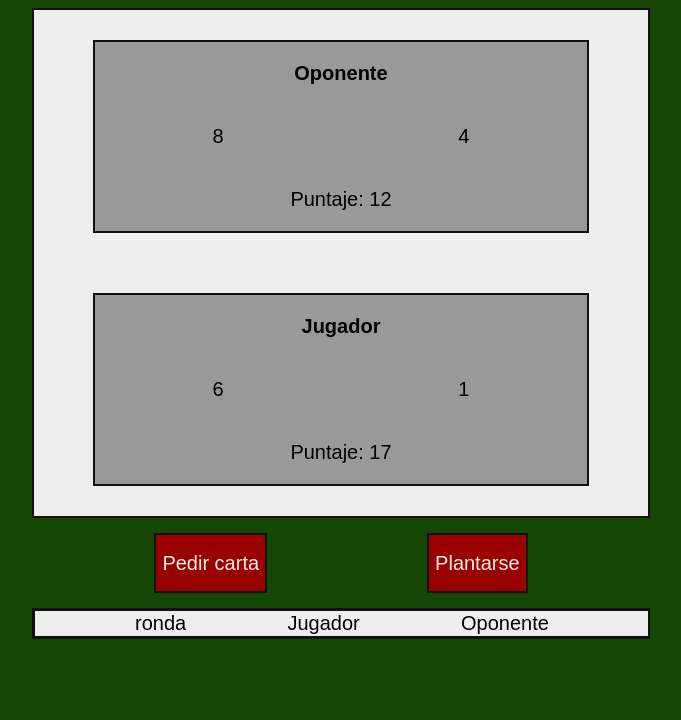
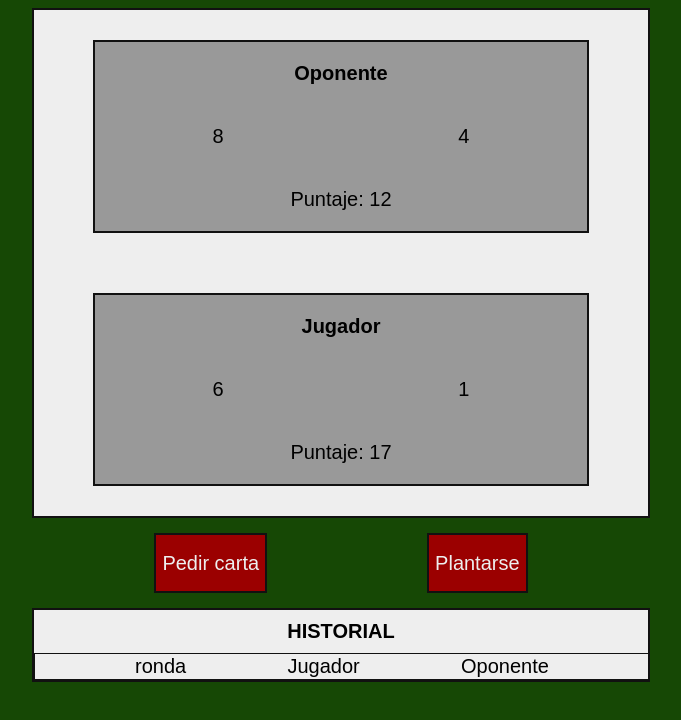
Before and after one commit to elgame3215/Preentrega-3-Fumiere-Franco, a plain HTML site: page index.html in a window 1280 px wide. Shown: the whole page, without its empty margins (299-980 px from the left). Drawn offline with Linux system fonts and the light colour scheme.

Commit message:
añadido titulo a la tabla de historial

```diff
--- a/css/styles.css
+++ b/css/styles.css
@@ -92,6 +92,10 @@ body {
 	background-color: var(--white);
 }
 
+.record_h3 {
+	margin: 10px;
+}
+
 .scores-table {
 	width: 100%;
 	border-collapse: collapse;
--- a/index.html
+++ b/index.html
@@ -31,6 +31,7 @@
 			<button class="stand-button border" id="stand">Plantarse</button>
 		</div>
 		<div class="scores_container border">
+			<h3 class="player-rol-text record_h3">HISTORIAL</h3>
 			<table class="scores-table">
 				<thead>
 					<tr class="table-row border">
```
